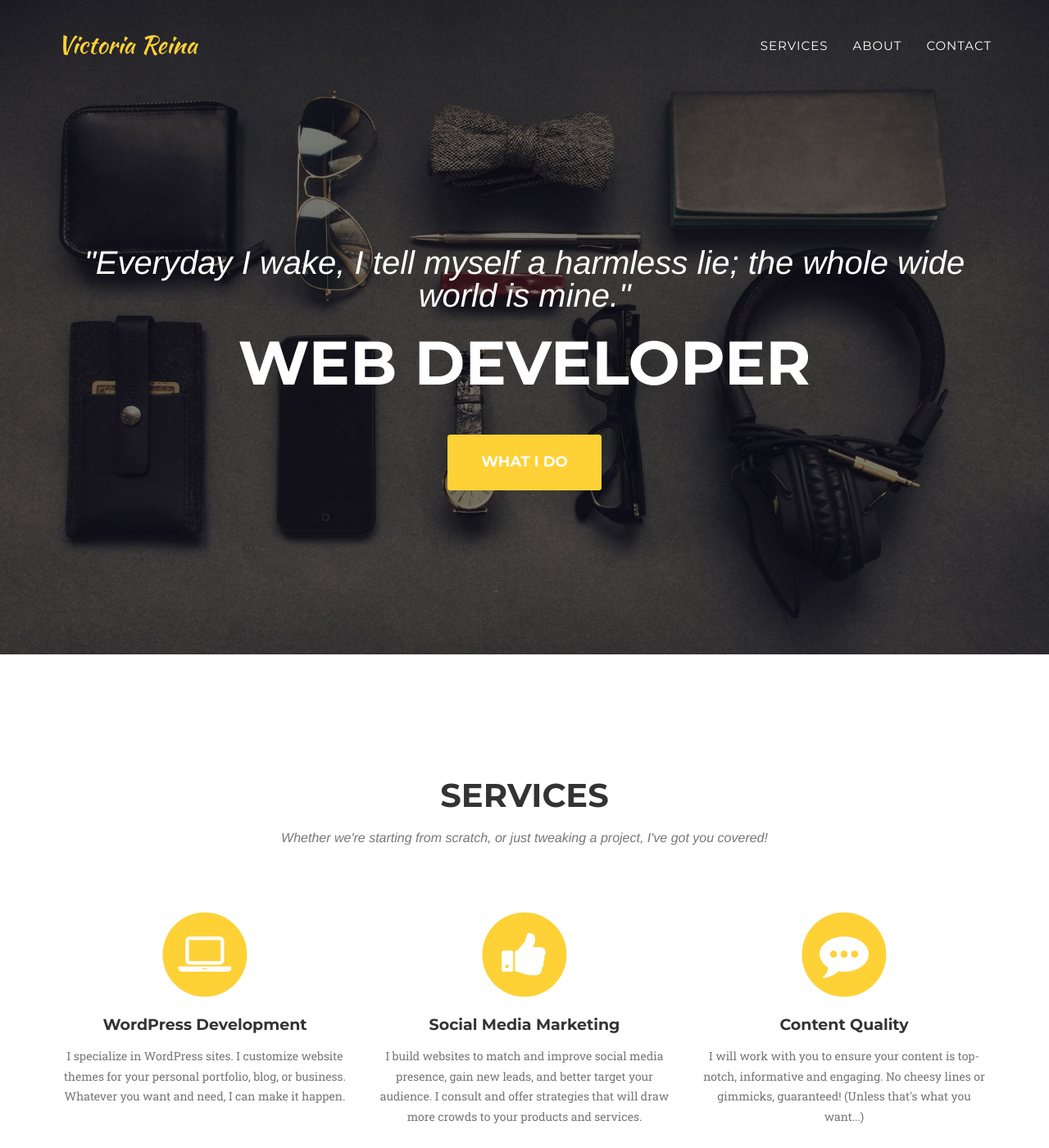
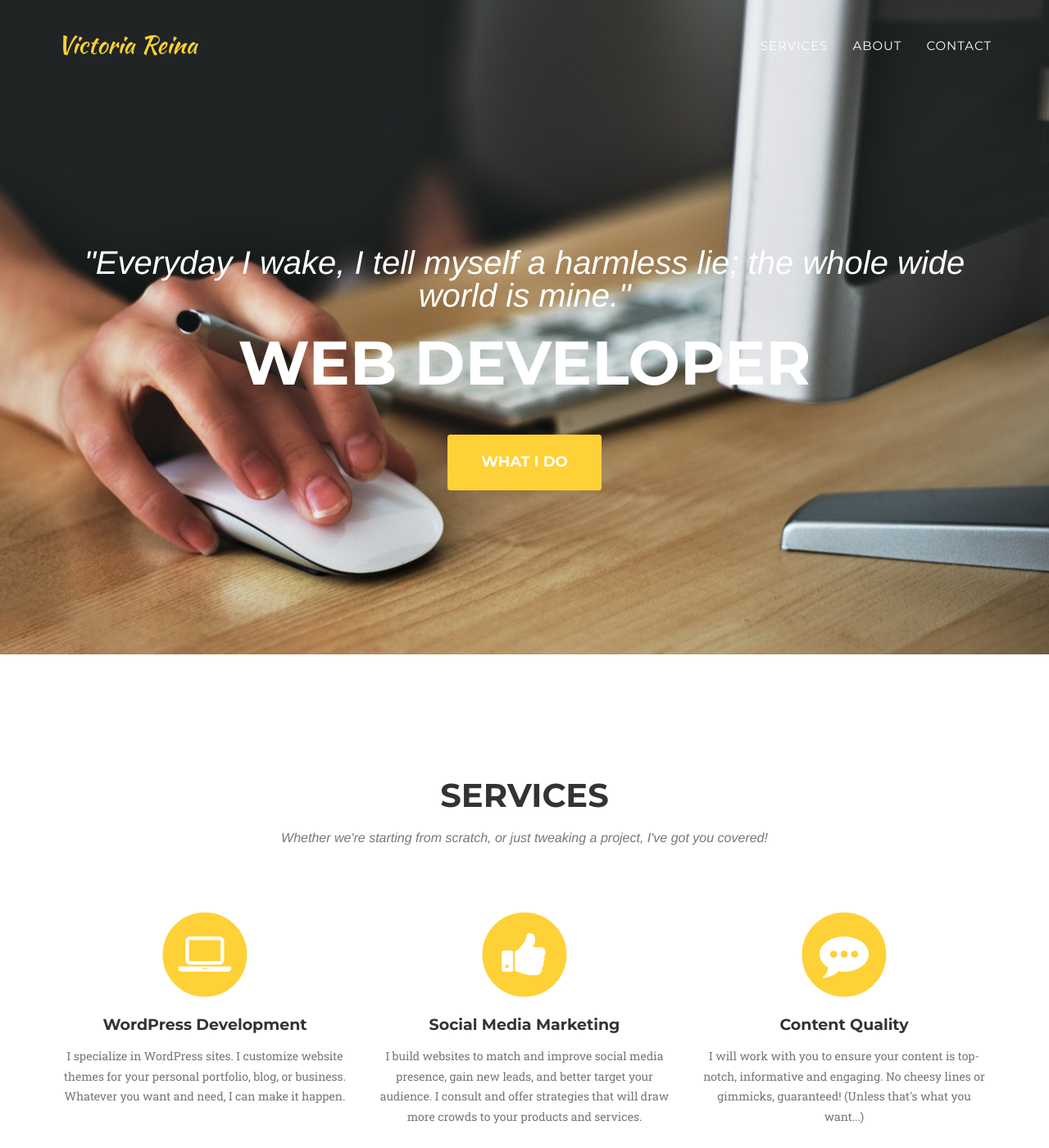
Before and after one commit to vrodreina/myweb, a Jekyll site: the page built from index.html, in a window 1280 px wide and 1400 px high. Shown: the whole window at 82% size. Built offline with Jekyll 4.4.1, drawn with Linux system fonts in a browser that asks for light colours; some web fonts are replaced; some of the changed text lies outside the part shown.

Commit message:
changes to header image, config update, changed font color for contact

```diff
--- a/_config.yml
+++ b/_config.yml
@@ -1,4 +1,4 @@
-url: https://vrodreina.github.io/
+url: https://victoriareina.com/
 baseurl: /vrodreina.github.io/
 
 # Site settings
--- a/_includes/contact.html
+++ b/_includes/contact.html
@@ -3,7 +3,7 @@
             <div class="row">
                 <div class="col-lg-12 text-center">
                     <h2 class="section-heading">Contact me!</h2>
-                    <h3 class="section-subheading text-muted">Let's grab a cup of joe and discuss your website needs</h3>
+                    <h3 class="section-subheading text-muted" id="contact-subheading">Let's grab a cup of joe (either virtually or in person) and discuss your project!</h3>
                 </div>
             </div>
             <div class="row">
--- a/_includes/css/agency.css
+++ b/_includes/css/agency.css
@@ -269,7 +269,7 @@ header {
     text-align: center;
     color: #fff;
     background-attachment: scroll;
-    background-image: url('{{ site.baseurl }}/img/header-bg.jpg');
+	background-image: url('{{ site.baseurl }}//img/shewomanheader.jpeg');
     background-position: center center;
     background-repeat: none;
     -webkit-background-size: cover;
@@ -675,6 +675,10 @@ aside.clients img {
     margin: 50px auto;
 }
 
+#contact-subheading {
+	color:gold;
+}
+
 section#contact {
     background-color: #222;
     background-image: url('{{ site.baseurl }}/img/map-image.png');
```
Also changed, not shown: img/shewomanheader.jpeg (added), 9 other files.
